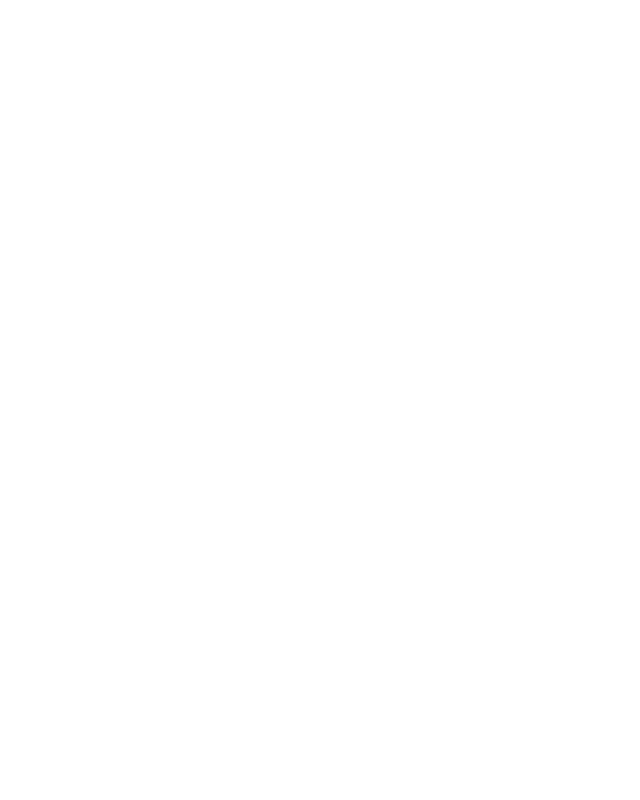
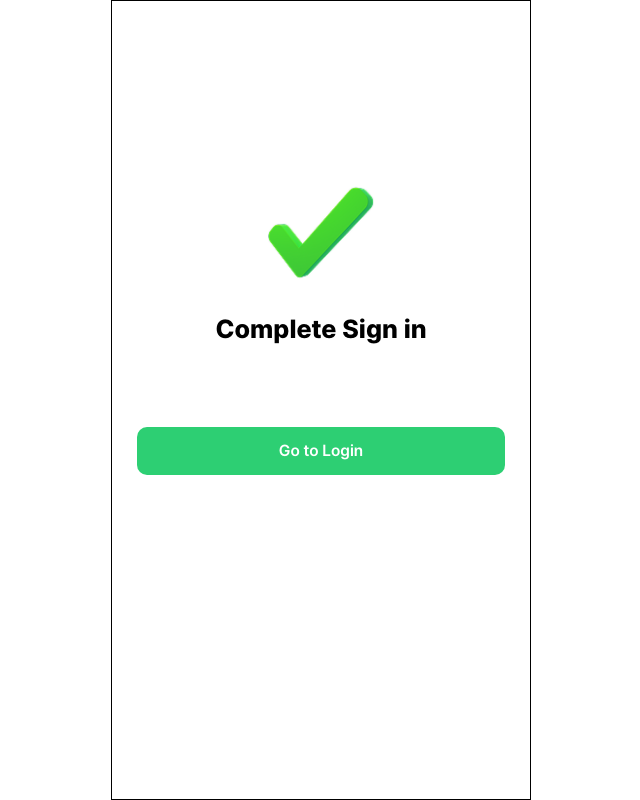
Before and after one commit to nakyeongg/Ecovel-frontend, a React (Create React App) app: page /signup/success in a window 1280 px wide. Before the commit this address had no page. Shown: the whole page, without its empty margins (319-959 px from the left). Built offline with nearby package versions, Linux system fonts and the light colour scheme.

Commit message:
Feat: 회원가입 성공 페이지 UI 구현

```diff
--- a/src/App.js
+++ b/src/App.js
@@ -3,6 +3,7 @@
 import Onboarding from './pages/mainPage/Onboarding';
 import LoginPage from './pages/userPage/LoginPage';
 import SignupPage from './pages/userPage/SignupPage';
+import WelcomePage from './pages/userPage/WelcomPage';
 import Main from './pages/mainPage/MainPage';
 
 const App = () => {
@@ -12,6 +13,7 @@
                     <Route path='/' element={<Onboarding />} />
                     <Route path='/login' element={<LoginPage />} />
                     <Route path='/signup' element={<SignupPage />} />
+                    <Route path='/signup/success' element={<WelcomePage />} />
                     <Route path='/main' element={<Main />} />
                 </Routes>
         </BrowserRouter>
--- /dev/null
+++ b/src/pages/userPage/WelcomPage.jsx
@@ -0,0 +1,17 @@
+import React from 'react';
+import * as S from './WelcomePage';
+import { Layout } from '../../layout/Layout';
+import { GreenButton } from '../../components/GreenButton';
+import success from '../../assets/icons/modal/success.png';
+
+const WelcomePage = () => {
+    return (
+        <Layout>
+            <S.Icon src={success} />
+            <S.Text>Complete Sign in </S.Text>
+            <GreenButton text='Go to Login'/>
+        </Layout>
+    )
+}
+
+export default WelcomePage;
--- /dev/null
+++ b/src/pages/userPage/WelcomePage.js
@@ -0,0 +1,15 @@
+import styled from "styled-components";
+
+export const Icon = styled.img`
+    width: 110px;
+    height: 110px;
+    margin-top: 180px;
+`
+
+export const Text = styled.h2`
+    font-family: ${({ theme }) =>
+    theme.fonts.PretendardExtraBold["font-family"]};
+    font-size: 26px;
+    margin-top: 20px;
+    margin-bottom: 80px;
+`
```
Also changed, not shown: src/assets/icons/modal/success.png (added).
